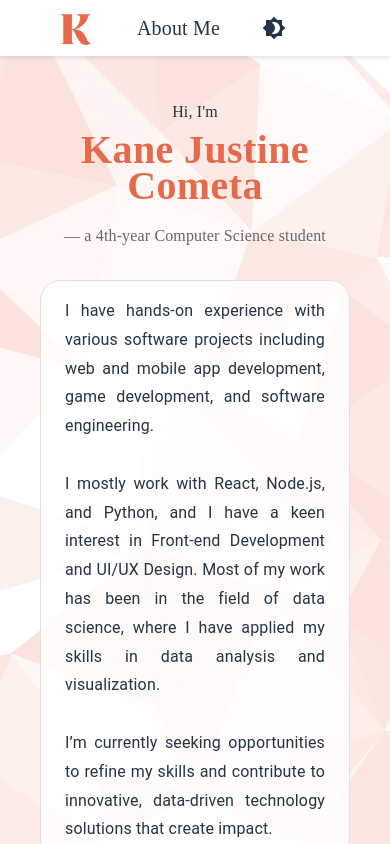
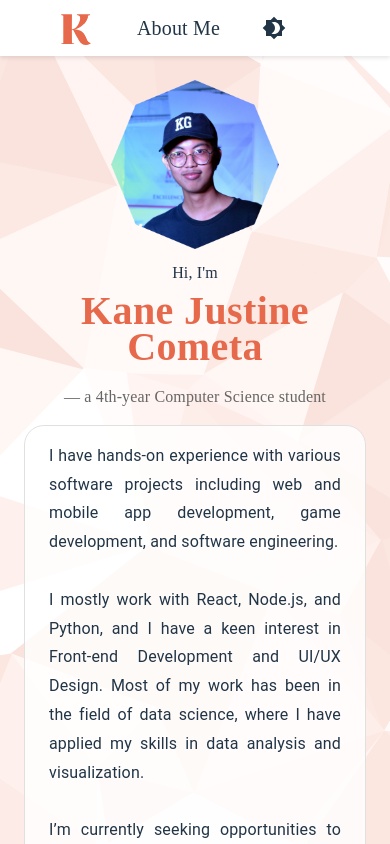
Before and after one commit to Deokgo/kane_portfolio, a React (Vite) app in the folder my_portfolio/: page /portfolio in a window 390 px wide. Built offline with nearby package versions, Linux system fonts and the light colour scheme; some icons are missing; a web font is replaced by a local one.

Commit message:
Improve About section mobile responsiveness
Refactored layout and styles in About.jsx to enhance mobile experience. Adjusted flex directions, spacing, and visibility of elements for better alignment and presentation on smaller screens.

```diff
--- a/my_portfolio/src/Sections/About.jsx
+++ b/my_portfolio/src/Sections/About.jsx
@@ -15,24 +15,25 @@ export function About() {
     <Box
       sx={{
         display: 'flex',
-        flexDirection: { xs: 'column-reverse', md: 'row' }, // Column-reverse on mobile to show image at bottom
+        flexDirection: { xs: 'column', md: 'row' },
         height: { xs: 'auto', md: '100vh' },
-        minHeight: { xs: '100vh', md: 'unset' },
+        minHeight: { xs: 'auto', md: '100vh' }, // Remove fixed minHeight on mobile
         position: 'relative',
         overflow: 'hidden',
-        mt: { xs: 10, md: 0 },
+        mt: { xs: 8, md: 0 },
         px: { xs: 0, md: 10 },
+        pb: { xs: 0, md: 'unset' }, // Remove bottom padding on mobile
       }}
     >
       {/* LEFT: Profile + Decorative Blobs */}
       <Box
         sx={{
           position: 'relative',
-          display: 'flex',
+          display: { xs: 'none', md: 'flex' }, // Hide on mobile since we're showing image at top
           flex: { xs: 'unset', md: '1 1 20%' },
           alignItems: 'flex-end',
           justifyContent: 'center',
-          height: { xs: '40vh', md: '100%' }, // Responsive height
+          height: { xs: 'auto', md: '100%' },
           backgroundImage: {
             xs: 'none',
             md: `url(${polyImage})`
@@ -40,7 +41,7 @@ export function About() {
           backgroundSize: '30rem',
           backgroundRepeat: 'no-repeat',
           backgroundPosition: 'center',
-          overflow: 'hidden', // Keep image contained
+          overflow: 'hidden',
         }}
       >
         {/* Decorative blobs - only visible on md and up */}
@@ -131,24 +132,6 @@ export function About() {
             mt: 'auto', // Pushes to the bottom
           }}
         />
-
-        {/* Mobile profile image */}
-        <Box
-          component="img"
-          src={profileSmall}
-          alt="Profile"
-          sx={{
-            display: { xs: 'block', md: 'none' },
-            height: 'auto',
-            maxHeight: '35vh',
-            maxWidth: '100%',
-            objectFit: 'contain',
-            objectPosition: 'bottom',
-            zIndex: 1,
-            borderRadius: 2,
-            mt: 'auto', // Pushes to the bottom
-          }}
-        />
       </Box>
 
 
@@ -158,12 +141,29 @@ export function About() {
           display: 'flex',
           flexDirection: 'column',
           flex: { xs: 'unset', md: '1 1 50%' },
-          px: 5,
-          pb: 5,
+          px: { xs: 3, md: 5 }, // Reduce padding on mobile
+          pb: { xs: 3, md: 5 }, // Reduce padding on mobile
           zIndex: 1,
-          mt: { xs: 3, md: 20},
+          mt: { xs: 2, md: 20 }, // Reduce top margin on mobile
         }}
       >
+        {/* Mobile profile image */}
+        <Box
+          component="img"
+          src={profileSmall}
+          alt="Profile"
+          sx={{
+            display: { xs: 'block', md: 'none' },
+            height: 'auto',
+            maxHeight: '20vh', // Reduce height on mobile
+            maxWidth: '70%', // Limit width
+            objectFit: 'contain',
+            zIndex: 1,
+            borderRadius: 2,
+            mx: 'auto', // Center horizontally
+            mb: 2, // Add some space below
+          }}
+        />
         <Typography
           sx={{
             fontFamily: 'Kalnia, serif',
@@ -201,7 +201,7 @@ export function About() {
           sx={{
             fontFamily: 'Kalnia, serif',
             color: mode === 'light' ? '#666' : '#93BBD',
-            mb: 4,
+            mb: { xs: 2, md: 4 }, // Reduce bottom margin on mobile
             textAlign: 'center',
           }}
         >
@@ -210,8 +210,9 @@ export function About() {
         <Paper
           elevation={0} // disables default MUI shadow
           sx={{
-            p: {xs: 2, sm: 3, md: 3},
+            p: {xs: 2, sm: 2.5, md: 3},
             minHeight: 'auto',
+            mb: { xs: 0, md: 3 }, // Remove bottom margin on mobile
             display: 'flex',
             flexDirection: 'column',
             backgroundColor: mode === 'light'
```
